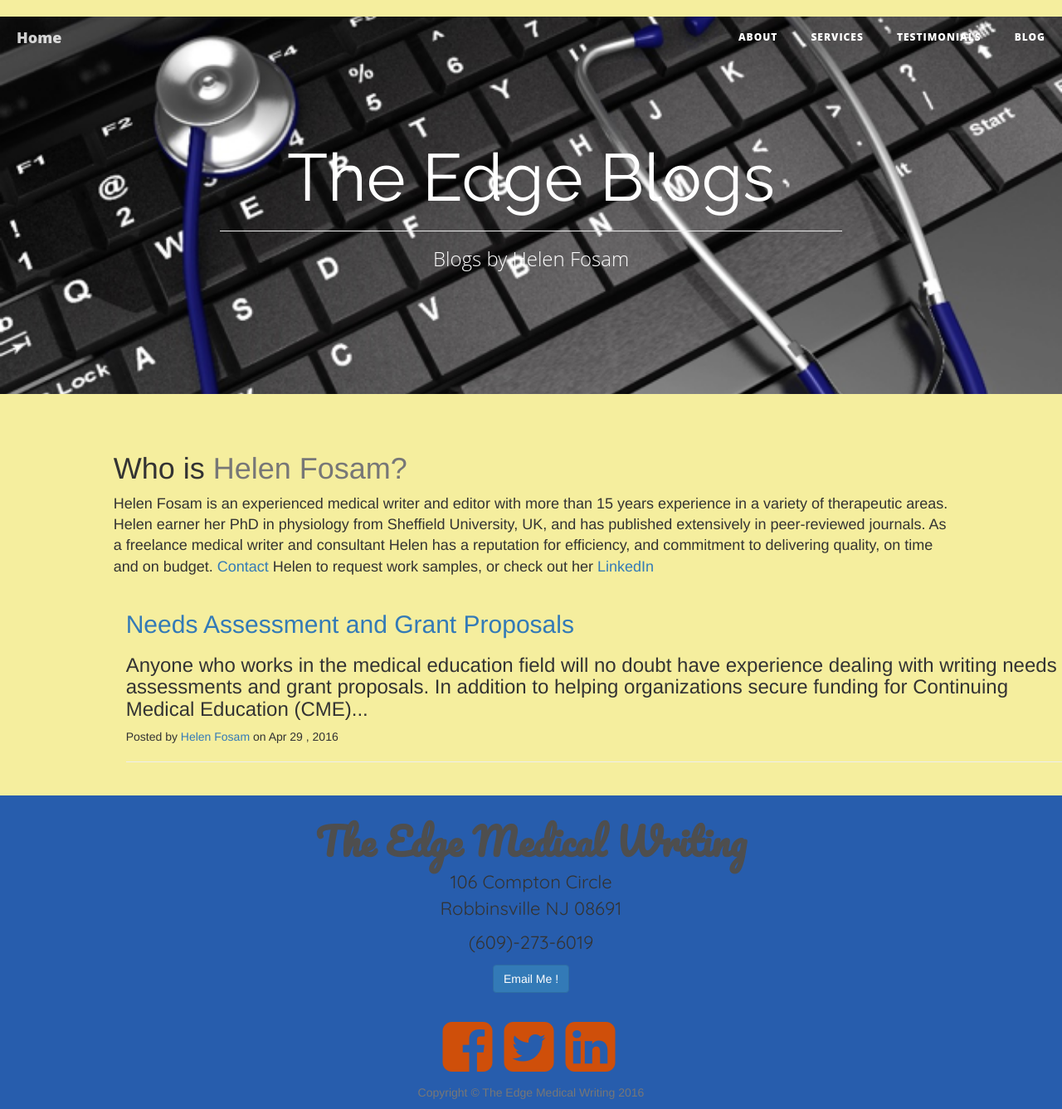
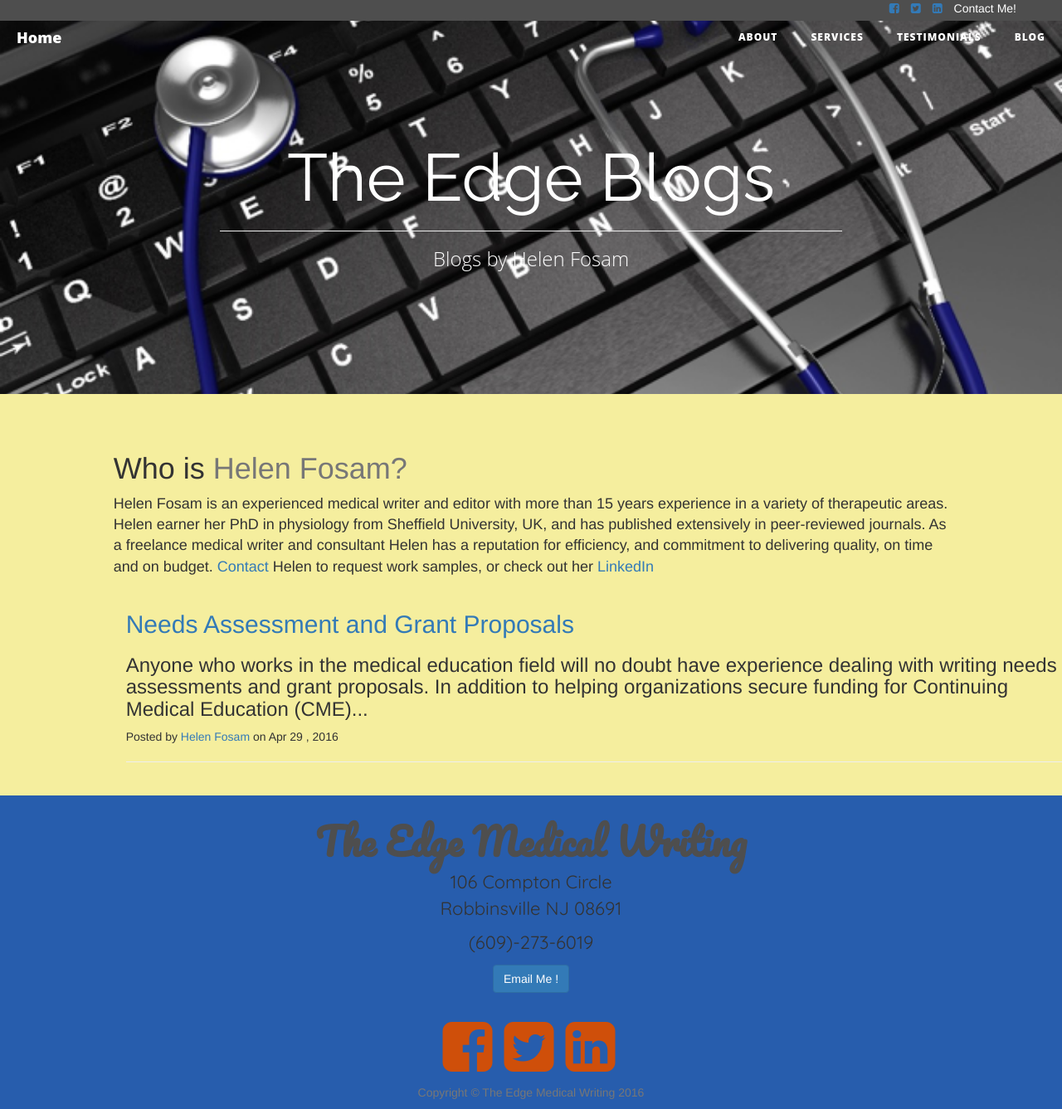
Before and after one commit to saltoriousSIG/theedge, a Jekyll site: the page built from blog.html, in a window 1280 px wide. Shown: the whole page at 83% size. Built offline with Jekyll 4.4.1, drawn with Linux system fonts in a browser that asks for light colours.

Commit message:
Update blog.html

```diff
--- a/_layouts/blog.html
+++ b/_layouts/blog.html
@@ -2,6 +2,7 @@
 <html>
 {% include head.html %}
 <body>
+{% include contact-nav.html %}
 {% include blog-header.html %}
 
     <div class="col-lg-10 col-lg-offset-1">
```
